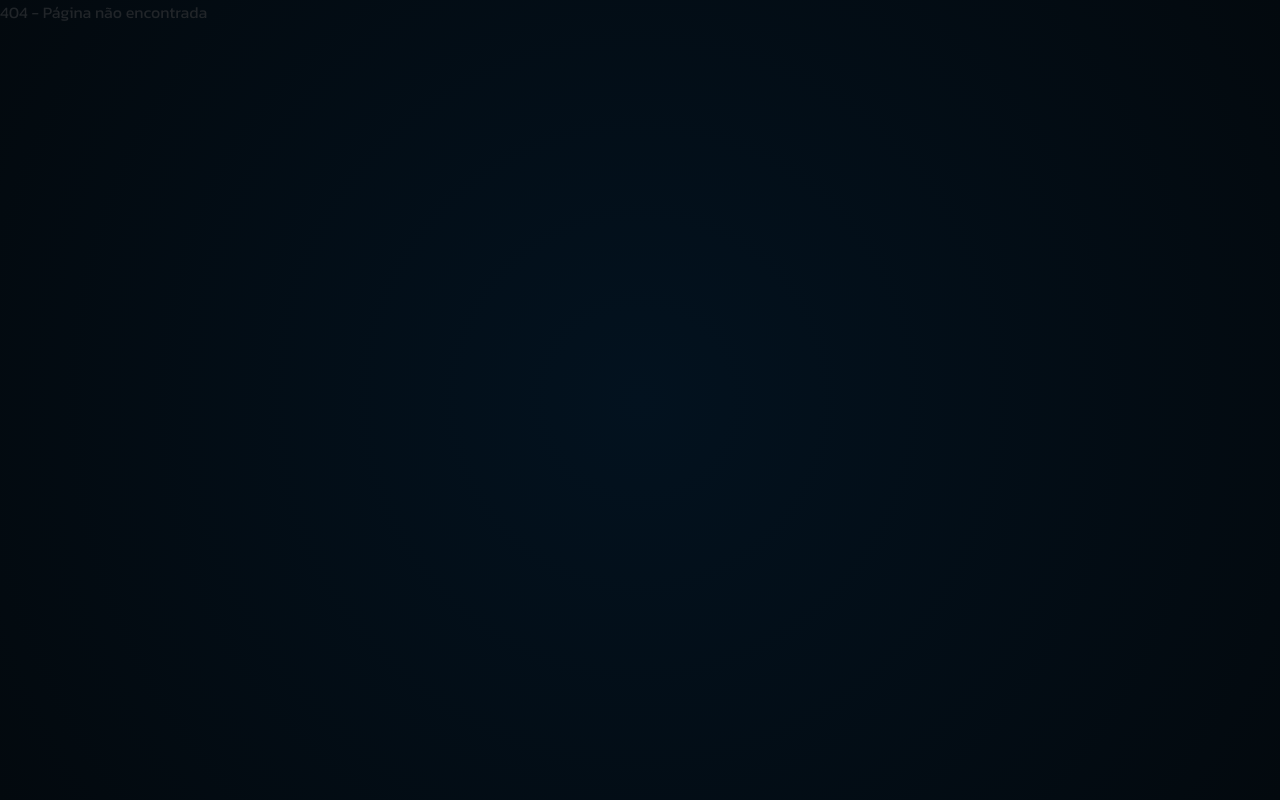
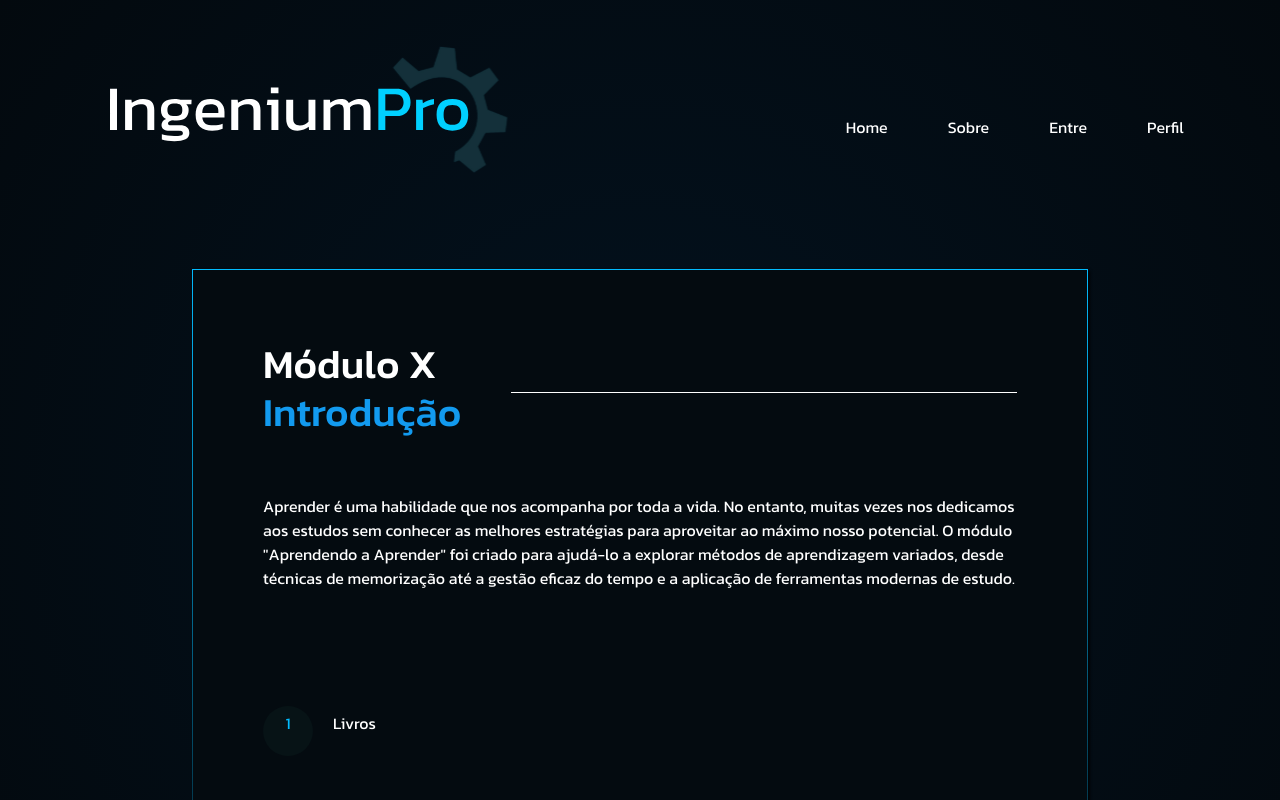
Before and after one commit to guiFGA/IngeniumPro, a React (Vite) app in the folder Front/: page /modulo/1 in a window 1280 px wide. Before the commit this address had no page. Shown: the top 800 px of the page. Built offline with nearby package versions, Linux system fonts and the light colour scheme; sample sign-in values are in the browser's storage; a web font is replaced by a local one.

Commit message:
Nomes alterados

```diff
--- a/Front/src/App.jsx
+++ b/Front/src/App.jsx
@@ -17,7 +17,7 @@ import Trilha from './pages/trilha';
 import Modulo0 from './pages/modulo0';
 import Aprendendo from './pages/aprendendo';
 import Entendendo from './pages/entendendo';
-import Teste from './pages/teste';
+import ModuloDinamico from './pages/dinamico';
 import Material from './pages/material';
 
 function App() {
@@ -76,7 +76,7 @@ function App() {
         <Route path="/entendendooproblema" element={<PrivateRoute><Entendendo/></PrivateRoute>} />
 
         {/*rota teste para os módulos*/}
-        <Route path="/teste" element={<PrivateRoute><Teste/></PrivateRoute>} />
+        <Route path="/modulo/:id" element={<PrivateRoute><ModuloDinamico/></PrivateRoute>} />
 
         {/*rota teste para os módulos*/}
         <Route path="/material" element={<PrivateRoute><Material/></PrivateRoute>} />
--- a/Front/src/pages/teste/index.jsx
+++ b/Front/src/pages/dinamico/index.jsx
@@ -1,7 +1,7 @@
 import logo from '../../assets/imagens/logo.svg'
 import { Nav, NavBar, NavLinks, Caixa, Main, Topo, Azul, Titulo, Linha, Baixo, Click, Bolinha, Link, CantoDir} from './teste';
 
-function Teste(){
+function ModuloDinamico(){
     return(
         <div>
             <header>
@@ -71,4 +71,4 @@ function Teste(){
     )
 }
 
-export default Teste;
+export default ModuloDinamico;
```
Also changed, not shown: Front/src/pages/dinamico/teste.js (renamed from Front/src/pages/teste/teste.js), 1 other file (tests, documents, lock files or other folders).
